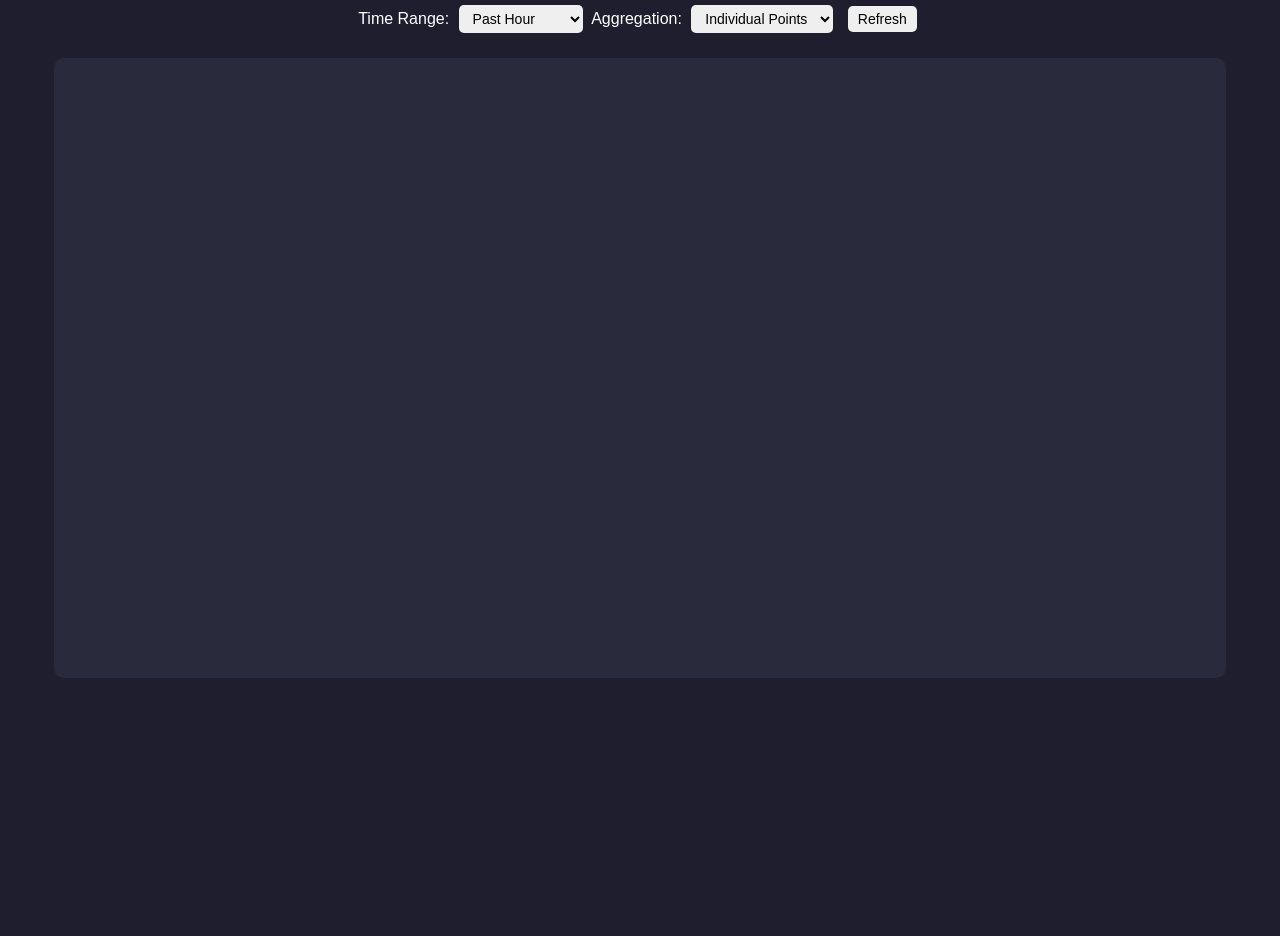
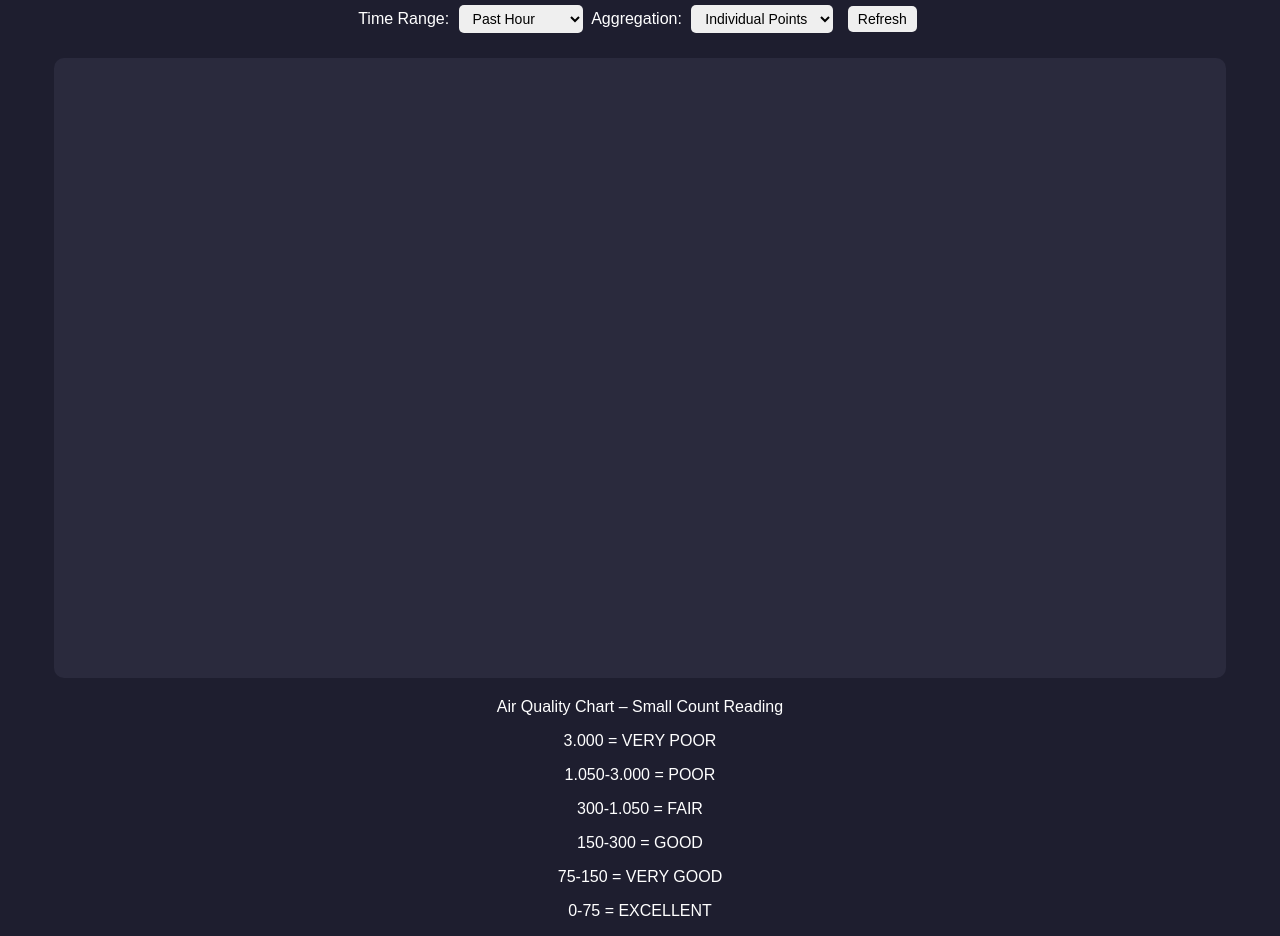
Before and after one commit to Coolperson33/AirqualityIRL, a website: page site.html in a window 1280 px wide. Shown: the part 78-1014 px from the top of the page. Before the commit the page ends 800 px from the top, so only its background shows below. Drawn offline with nearby package versions, Linux system fonts and the light colour scheme; no server answers.

Commit message:
added legend

```diff
--- a/site.html
+++ b/site.html
@@ -75,5 +75,12 @@
   <div id="chart"></div>
 
   <script src="app.js"></script>
+  <p>Air Quality Chart – Small Count Reading</p>
+<p>3.000 = VERY POOR</p>
+<p>1.050-3.000 = POOR</p>
+<p>300-1.050 = FAIR</p>
+<p>150-300 = GOOD</p>
+<p>75-150 = VERY GOOD</p>
+<p>0-75 = EXCELLENT</p>
 </body>
 </html>
```
